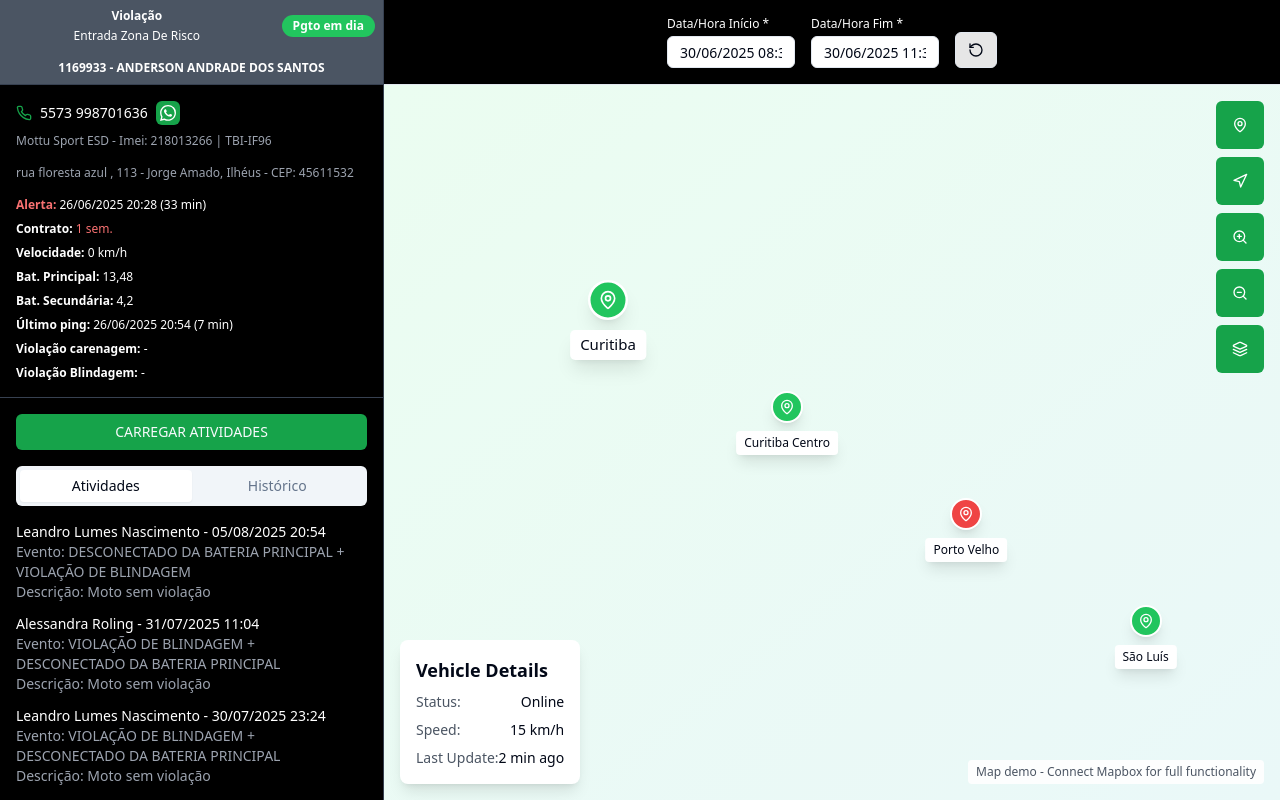
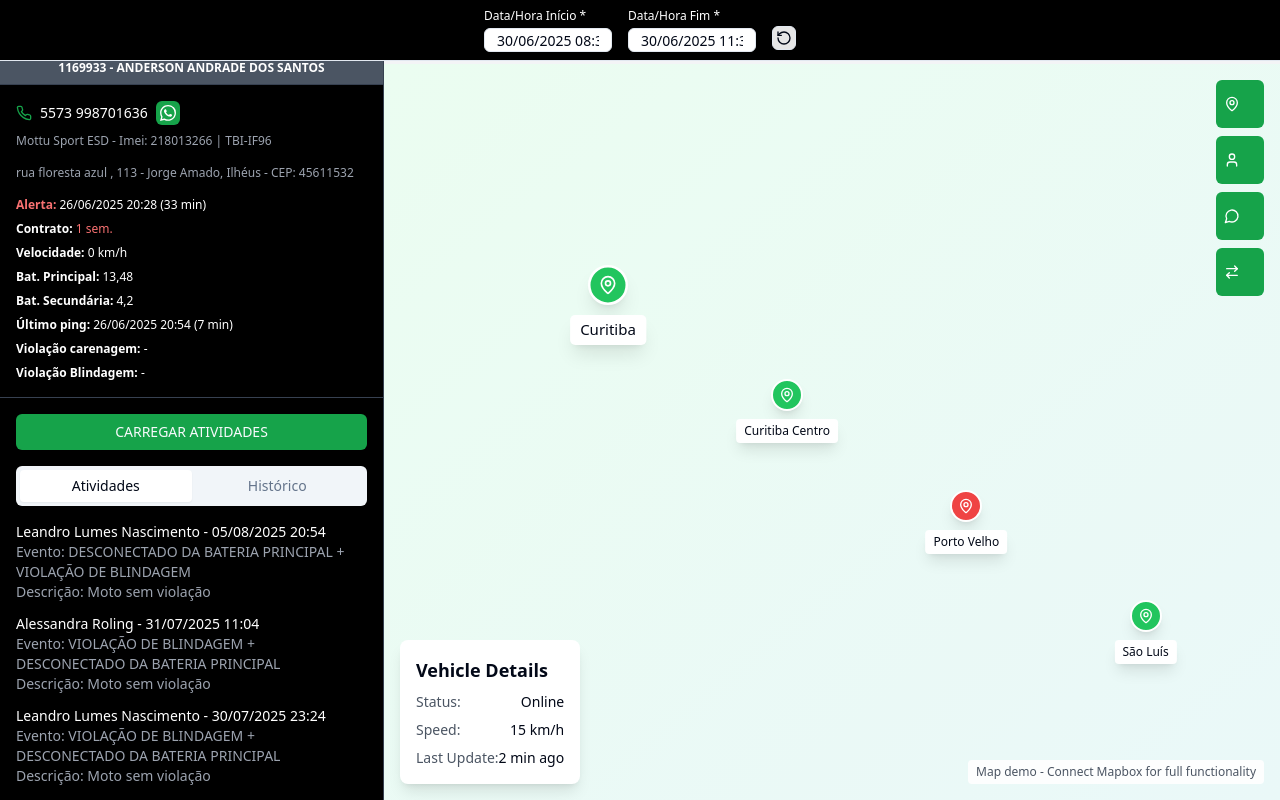
Before and after one commit to CaioNagata/map-shadow-display, a React (Vite) app: page / in a window 1280 px wide. Both pictures are taken after a click on the button "Continue Demo". Built offline with nearby package versions, Linux system fonts and the light colour scheme.

Commit message:
Update map buttons and header
Update map control buttons to show icons on hover and text on mouseover. Make the map header fixed and thinner.

```diff
--- a/src/components/MapView.tsx
+++ b/src/components/MapView.tsx
@@ -1,7 +1,7 @@
 import { useState } from "react";
 import { Input } from "@/components/ui/input";
 import { Button } from "@/components/ui/button";
-import { MapPin, Layers, Navigation, ZoomIn, ZoomOut, RotateCcw } from "lucide-react";
+import { MapPin, User, MessageCircle, ArrowRightLeft, RotateCcw } from "lucide-react";
 
 interface MapViewProps {
   selectedVehicle: string | null;
@@ -84,8 +84,8 @@ const MapView = ({ selectedVehicle }: MapViewProps) => {
 
   return (
     <div className="flex-1 flex flex-col bg-gray-100 h-screen">
-      {/* Map Header - Independent */}
-      <div className="bg-black border-b p-4 z-10">
+      {/* Fixed Map Header */}
+      <div className="fixed top-0 left-0 right-0 bg-black border-b p-2 z-50">
         <div className="flex items-center justify-center space-x-4">
           <div className="flex flex-col">
             <label className="text-white text-xs mb-1">Data/Hora Início *</label>
@@ -93,7 +93,7 @@ const MapView = ({ selectedVehicle }: MapViewProps) => {
               type="text"
               value={startDate}
               onChange={(e) => setStartDate(e.target.value)}
-              className="w-32 h-8 text-xs bg-white"
+              className="w-32 h-6 text-xs bg-white"
             />
           </div>
           <div className="flex flex-col">
@@ -102,34 +102,58 @@ const MapView = ({ selectedVehicle }: MapViewProps) => {
               type="text"
               value={endDate}
               onChange={(e) => setEndDate(e.target.value)}
-              className="w-32 h-8 text-xs bg-white"
+              className="w-32 h-6 text-xs bg-white"
             />
           </div>
-          <Button size="sm" variant="outline" className="bg-white/90 backdrop-blur-sm mt-4">
-            <RotateCcw className="w-4 h-4" />
+          <Button size="sm" variant="outline" className="bg-white/90 backdrop-blur-sm mt-4 h-6 w-6 p-0">
+            <RotateCcw className="w-3 h-3" />
           </Button>
         </div>
       </div>
 
       {/* Map Container - Independent */}
-      <div className="flex-1 relative overflow-hidden">
+      <div className="flex-1 relative overflow-hidden mt-16">
         {/* Map Controls */}
         <div className="absolute top-4 right-4 z-10 flex flex-col space-y-2">
-          <Button size="sm" className="bg-green-600 hover:bg-green-700 text-white w-12 h-12">
-            <MapPin className="w-5 h-5" />
-          </Button>
-          <Button size="sm" className="bg-green-600 hover:bg-green-700 text-white w-12 h-12">
-            <Navigation className="w-5 h-5" />
-          </Button>
-          <Button size="sm" className="bg-green-600 hover:bg-green-700 text-white w-12 h-12">
-            <ZoomIn className="w-5 h-5" />
-          </Button>
-          <Button size="sm" className="bg-green-600 hover:bg-green-700 text-white w-12 h-12">
-            <ZoomOut className="w-5 h-5" />
-          </Button>
-          <Button size="sm" className="bg-green-600 hover:bg-green-700 text-white w-12 h-12">
-            <Layers className="w-5 h-5" />
-          </Button>
+          {/* Location Ping Button */}
+          <div className="group relative">
+            <Button size="sm" className="bg-green-600 hover:bg-green-700 text-white w-12 h-12 group-hover:w-auto group-hover:px-4 transition-all duration-300">
+              <MapPin className="w-5 h-5" />
+              <span className="ml-2 opacity-0 group-hover:opacity-100 whitespace-nowrap text-sm font-medium overflow-hidden max-w-0 group-hover:max-w-xs transition-all duration-300">
+                LOCALIZAÇÃO PING
+              </span>
+            </Button>
+          </div>
+
+          {/* Google Maps Button */}
+          <div className="group relative">
+            <Button size="sm" className="bg-green-600 hover:bg-green-700 text-white w-12 h-12 group-hover:w-auto group-hover:px-4 transition-all duration-300">
+              <User className="w-5 h-5" />
+              <span className="ml-2 opacity-0 group-hover:opacity-100 whitespace-nowrap text-sm font-medium overflow-hidden max-w-0 group-hover:max-w-xs transition-all duration-300">
+                MAPA DO GOOGLE
+              </span>
+            </Button>
+          </div>
+
+          {/* Open Chat Button */}
+          <div className="group relative">
+            <Button size="sm" className="bg-green-600 hover:bg-green-700 text-white w-12 h-12 group-hover:w-auto group-hover:px-4 transition-all duration-300">
+              <MessageCircle className="w-5 h-5" />
+              <span className="ml-2 opacity-0 group-hover:opacity-100 whitespace-nowrap text-sm font-medium overflow-hidden max-w-0 group-hover:max-w-xs transition-all duration-300">
+                ABRIR CHAT
+              </span>
+            </Button>
+          </div>
+
+          {/* Transfer Service Button */}
+          <div className="group relative">
+            <Button size="sm" className="bg-green-600 hover:bg-green-700 text-white w-12 h-12 group-hover:w-auto group-hover:px-4 transition-all duration-300">
+              <ArrowRightLeft className="w-5 h-5" />
+              <span className="ml-2 opacity-0 group-hover:opacity-100 whitespace-nowrap text-sm font-medium overflow-hidden max-w-0 group-hover:max-w-xs transition-all duration-300">
+                TRANSFERIR ATENDIMENTO
+              </span>
+            </Button>
+          </div>
         </div>
 
         {/* Mock Map Display */}
```
